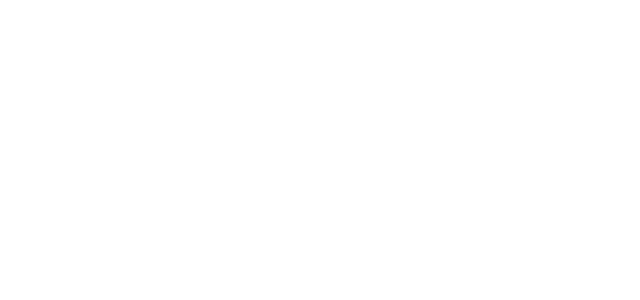
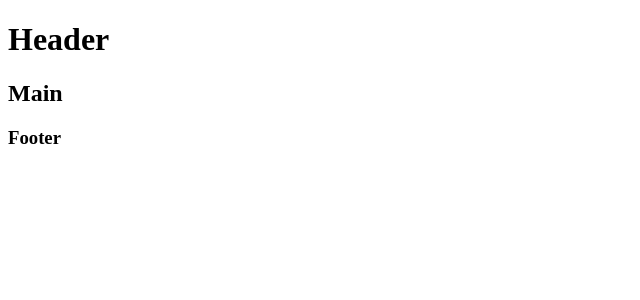
Before and after one commit to luca-masera/vite-comics, a Vue app: page / in a window 1280 px wide. Shown: the top 300 px of the page, without its empty margins (0-640 px from the left). Built offline with nearby package versions, Linux system fonts and the light colour scheme.

Commit message:
macroblocchi components

```diff
--- a/src/App.vue
+++ b/src/App.vue
@@ -1,11 +1,21 @@
 <template>
-  <div>
-
-  </div>
+  <HeaderApp />
+  <MainApp />
+  <FooterApp />
 </template>
 
 <script>
+import HeaderApp from './components/HeaderApp.vue';
+import MainApp from './components/MainApp.vue';
+import FooterApp from './components/FooterApp.vue'
 export default {
+  name: 'App',
+  components: {
+    HeaderApp,
+    MainApp,
+    FooterApp
+  }
+
 
 }
 </script>
--- /dev/null
+++ b/src/components/FooterApp.vue
@@ -0,0 +1,13 @@
+<template>
+    <div>
+        <h3>Footer</h3>
+    </div>
+</template>
+
+<script>
+export default {
+    name: 'FooterApp'
+}
+</script>
+
+<style lang="scss" scoped></style>
--- /dev/null
+++ b/src/components/HeaderApp.vue
@@ -0,0 +1,14 @@
+<template>
+    <div>
+        <h1>Header</h1>
+    </div>
+</template>
+
+<script>
+export default {
+    name: 'HeaderApp'
+
+}
+</script>
+
+<style lang="css" scoped></style>
--- /dev/null
+++ b/src/components/MainApp.vue
@@ -0,0 +1,13 @@
+<template>
+    <div>
+        <h2>Main</h2>
+    </div>
+</template>
+
+<script>
+export default {
+    name: 'MainApp'
+}
+</script>
+
+<style lang="scss" scoped></style>
```
